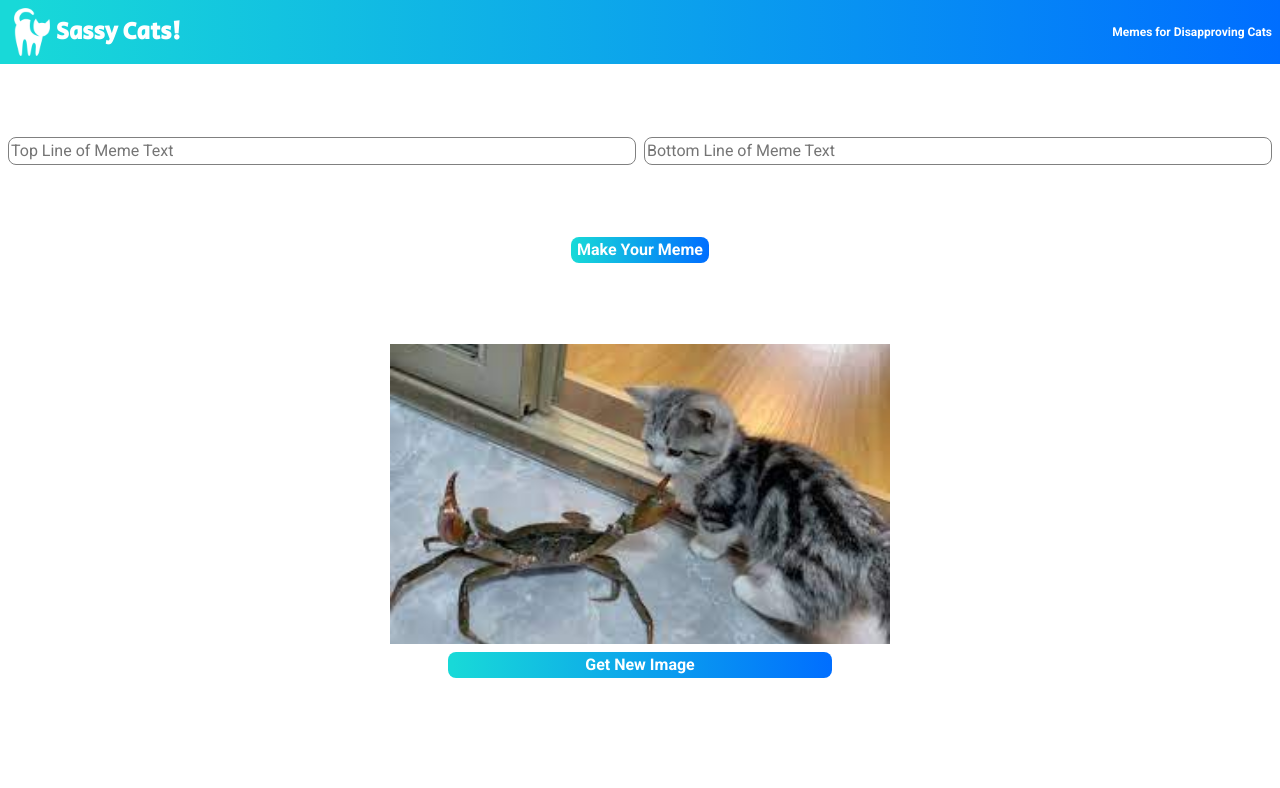
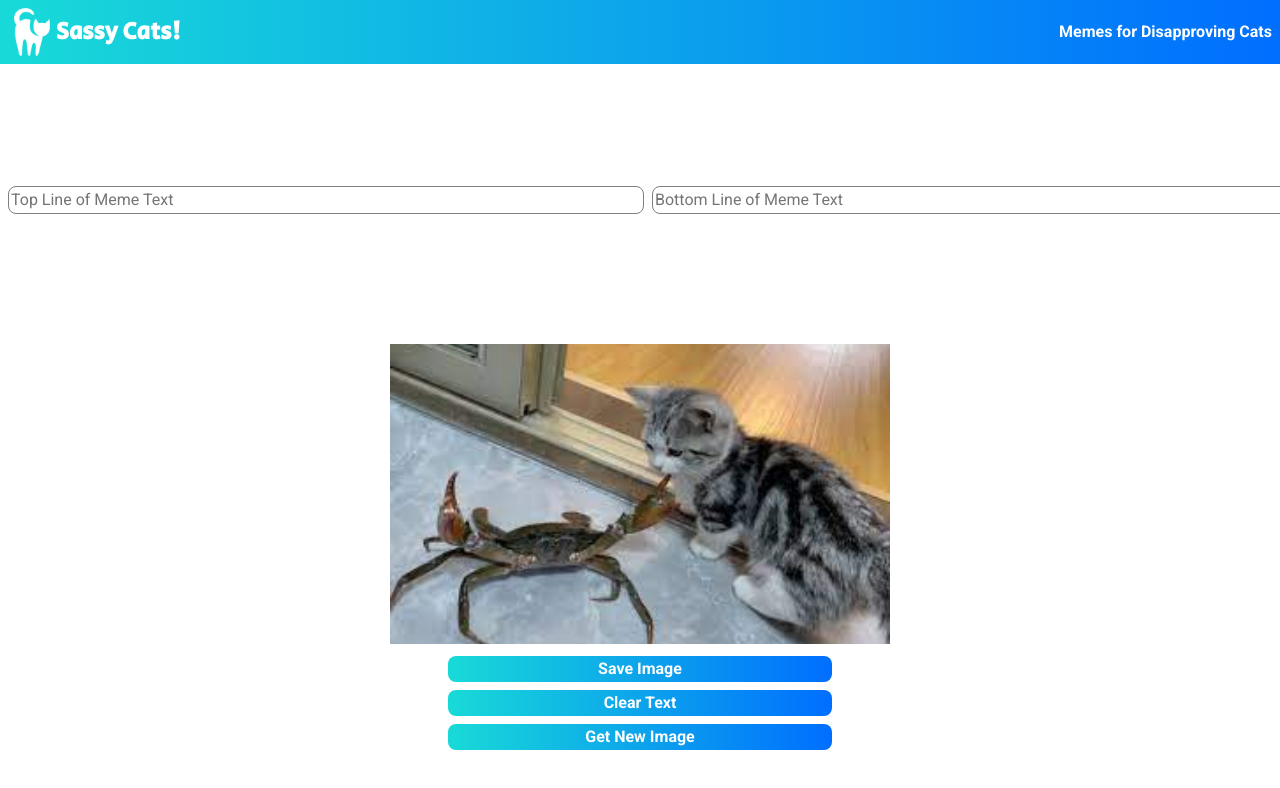
Before and after one commit to aeposten/sassy-cats, a React (Create React App) app: page / in a window 1280 px wide. Shown: the top 788 px of the page. Built offline with nearby package versions, Linux system fonts and the light colour scheme.

Commit message:
Meme text appears on change

```diff
--- a/public/styles.css
+++ b/public/styles.css
@@ -76,11 +76,6 @@ h1 {
     flex-direction: column;
     gap: 0.5em;
 }
-.form-inputs {
-    display: flex;
-    flex-direction: column;
-    gap: 0.5em;
-}
 
 input {
     border-radius: 0.5em;
@@ -105,15 +100,25 @@ button {
 
 .image-btn {
     width: 100%;
+    margin: 0.25em;
 }
 
 .meme-img {
-    margin: 0.5em;
+    display: flex;
+    flex-direction: column;
+    justify-content: space-between;
+    align-items: center;
+    margin: 0.25em;
     background-size: cover;
     background-position: center;
     background-repeat: no-repeat;
     width: 95%;
     min-height: 300px;
+    font-size: 2rem;
+    font-family: 'Secular One', sans-serif;
+    color: #18d9d8;
+    text-shadow: 0.04em 0.04em .08em #474747;
+
 }
 
 .visually-hidden {
@@ -128,14 +133,16 @@ button {
   }
 
   @media (min-width: 600px) {
-    form {
+    .subheading {
+        font-size: 1rem;
+    }
+
+    .meme-form {
+        width: 100%;
+        flex-direction: row;
         height: 20vw;
         justify-content: space-evenly;
         align-items: center;
-    }
-    .form-inputs {
-        width: 100%;
-        flex-direction: row;
     }
     input {
         flex: 1;
--- a/src/components/Form.js
+++ b/src/components/Form.js
@@ -1,22 +1,30 @@
-function Form() {
+function Form({ handleChange, memeText }) {
   return (
-    <form className="meme-form">
-    <div className="form-inputs">
+    <section className="meme-form">
         <label htmlFor="top-line" className="visually-hidden">
           Top Line of Meme Text{" "}
         </label>
-      <input type="text" name="top-line" placeholder="Top Line of Meme Text" id="top-line"/>
-
-      <label htmlFor="bottom-line" className="visually-hidden">Bottom line of Meme Text </label>
         <input
           type="text"
-        name="bottom-line"
+          name="topLine"
+          placeholder="Top Line of Meme Text"
+          id="top-line"
+          value={memeText.topLine}
+          onChange={handleChange}
+        />
+
+        <label htmlFor="bottom-line" className="visually-hidden">
+          Bottom line of Meme Text{" "}
+        </label>
+        <input
+          type="text"
+          name="bottomLine"
           id="bottom-line"
           placeholder="Bottom Line of Meme Text"
+          value={memeText.bottomLine}
+          onChange={handleChange}
         />
-    </div>
-      <button className="meme-btn">Make Your Meme</button>
-    </form>
+    </section>
   );
 }
 
--- a/src/components/Image.js
+++ b/src/components/Image.js
@@ -1,12 +1,34 @@
-function Image ({fetchImage, imgURL}) {
+function Image({ fetchImage, imgURL, memeText, setMemeText }) {
+  function handleClick() {
+    fetchImage();
+    setMemeText({
+      topLine: "",
+      bottomLine: "",
+    });
+  }
 
+  function handleClearText() {
+    setMemeText({
+      topLine: "",
+      bottomLine: "",
+    });
 
-    return (
-        <section className="img-sec">
-            <div style={{backgroundImage: `url(${imgURL})`}} className="meme-img" ></div>
-                  <button className="image-btn" onClick={fetchImage}>Get New Image</button>
-        </section>
-    )
+  }
+
+  return (
+    <section className="img-sec">
+      <div style={{ backgroundImage: `url(${imgURL})` }} className="meme-img">
+        <span className="top-line">{memeText.topLine}</span>
+        <span className="bottom-line">{memeText.bottomLine}</span>
+      </div>
+      <button className="image-btn">Save Image</button>
+      <button className="image-btn" onClick={handleClearText}>Clear Text</button>
+      <button className="image-btn" onClick={handleClick}>
+        Get New Image
+      </button>
+
+    </section>
+  );
 }
 
 export default Image;
--- a/src/components/Meme.js
+++ b/src/components/Meme.js
@@ -1,27 +1,39 @@
-import Form from "./Form"
+import Form from "./Form";
 import Image from "./Image";
 
 import { useState } from "react";
 
-const URL = 'https://api.thecatapi.com/v1/images/search'
+const URL = "https://api.thecatapi.com/v1/images/search";
 
 function Meme() {
-    const [imgURL, setImageURL] = useState(require(`../img/cat-crab.jpg`))
+  const [imgURL, setImageURL] = useState(require(`../img/cat-crab.jpg`));
+  const [memeText, setMemeText] = useState({
+    topLine: "",
+    bottomLine: "",
+  });
 
-    async function fetchImage() {
-        const response = await fetch(URL)
-        const data = await response.json()
+  async function fetchImage() {
+    const response = await fetch(URL);
+    const data = await response.json();
 
-        setImageURL(data[0].url)
+    setImageURL(data[0].url);
+  }
+
+  function handleChange(e) {
+    setMemeText({
+      ...memeText,
+      [e.target.name]: e.target.value,
     }
+    );
 
+  }
 
-    return (
-        <main>
-            <Form />
-            <Image fetchImage={fetchImage} imgURL={imgURL}/>
-        </main>
-    )
+  return (
+    <main>
+      <Form handleChange={handleChange} memeText={memeText}/>
+      <Image fetchImage={fetchImage} imgURL={imgURL} memeText={memeText} setMemeText={setMemeText}/>
+    </main>
+  );
 }
 
 export default Meme;
```
Lines whose indentation alone changed are shown as unchanged.
